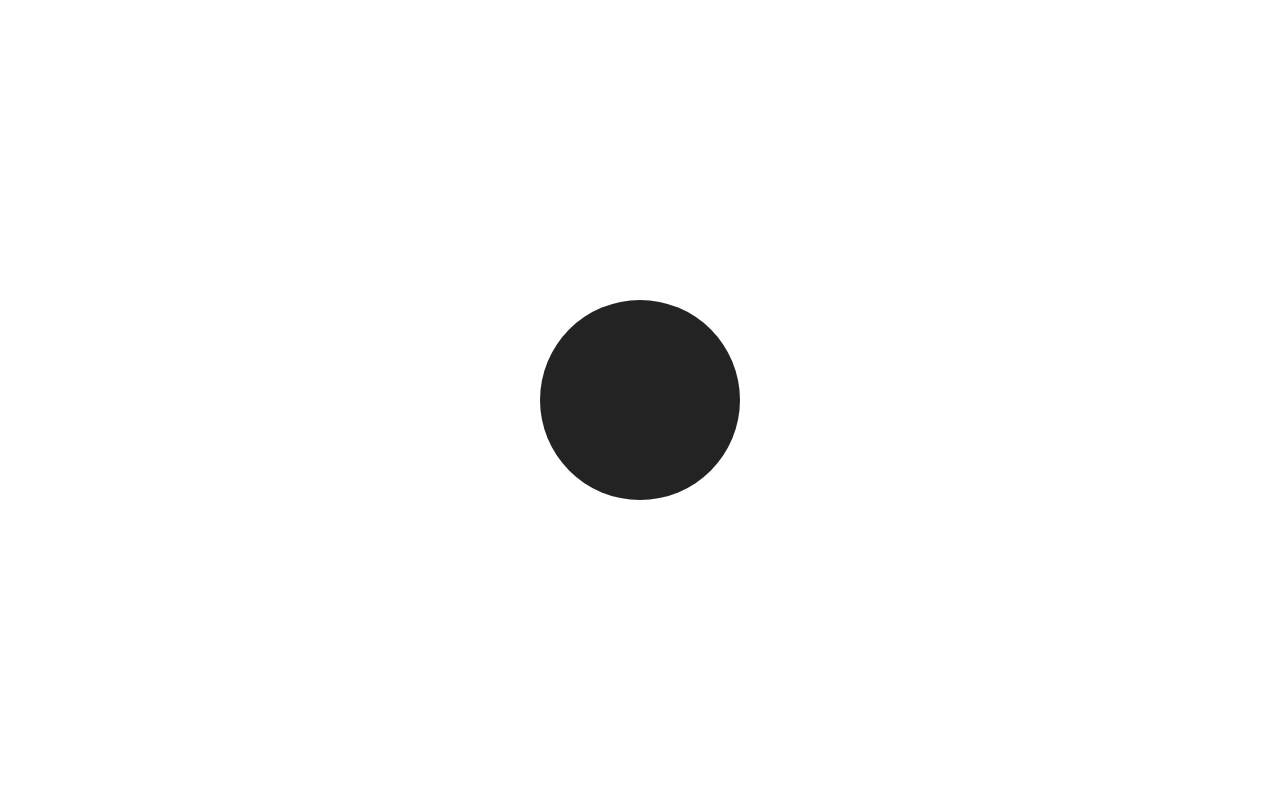
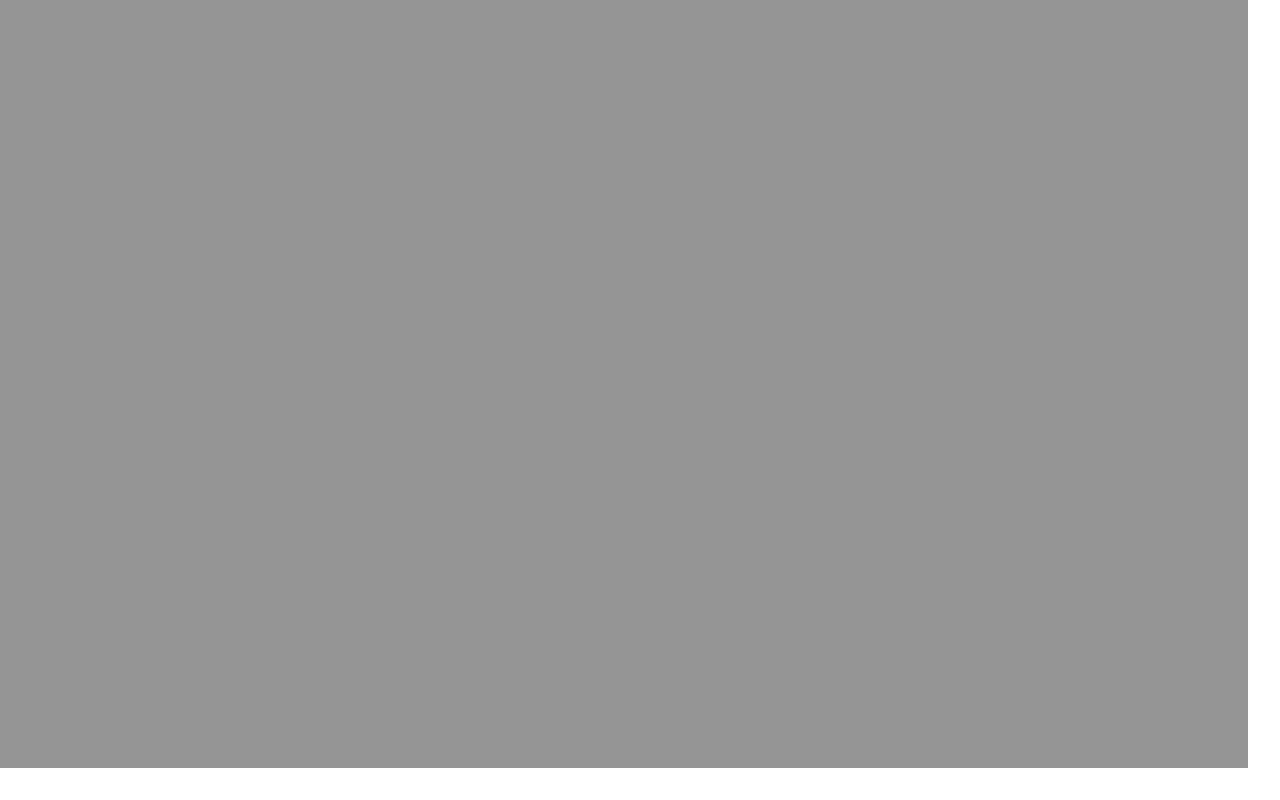
Before and after one commit to bostalowski/poc-game, a plain HTML site: page index.html in a window 1280 px wide. Drawn offline with Linux system fonts and the light colour scheme.

Commit message:
Add files via upload

```diff
--- /dev/null
+++ b/controller.js
@@ -0,0 +1,57 @@
+// Frank Poth 02/28/2018
+
+/* In this example, the controller only alerts the user whenever they press a key,
+but it also defines the ButtonInput class, which is used for tracking button states. */
+
+const Controller = function() {
+
+    this.down  = new Controller.ButtonInput();
+    this.left  = new Controller.ButtonInput();
+    this.right = new Controller.ButtonInput();
+    this.up    = new Controller.ButtonInput();
+
+    this.keyDownUp = function(event) {
+
+        var down = (event.type == "keydown") ? true : false;
+
+        switch(event.keyCode) {
+
+            case 37: this.left.getInput(down);  break;
+            case 38: this.up.getInput(down);    break;
+            case 39: this.right.getInput(down); break;
+            case 40: this.down.getInput(down);
+
+        }
+
+        alert("You pressed a key (" + event.keyCode + ")!");
+
+    };
+
+    this.handleKeyDownUp = (event) => { this.keyDownUp(event); };
+
+};
+
+Controller.prototype = {
+
+    constructor : Controller
+
+};
+
+Controller.ButtonInput = function() {
+
+    this.active = this.down = false;
+
+};
+
+Controller.ButtonInput.prototype = {
+
+    constructor : Controller.ButtonInput,
+
+    getInput : function(down) {
+
+        if (this.down != down) this.active = down;
+        this.down = down;
+
+    }
+
+};
--- /dev/null
+++ b/display.js
@@ -0,0 +1,42 @@
+// Frank Poth 02/28/2018
+
+/* This Display class contains the screen resize event handler and also handles
+drawing colors to the buffer and then to the display. */
+
+const Display = function(canvas) {
+
+    this.buffer  = document.createElement("canvas").getContext("2d"),
+        this.context = canvas.getContext("2d");
+
+    this.renderColor = function(color) {
+
+        this.buffer.fillStyle = color;
+        this.buffer.fillRect(0, 0, this.buffer.canvas.width, this.buffer.canvas.height);
+
+    };
+
+    this.render = function() { this.context.drawImage(this.buffer.canvas, 0, 0, this.buffer.canvas.width, this.buffer.canvas.height, 0, 0, this.context.canvas.width, this.context.canvas.height); };
+
+    this.resize = function(event) {
+
+        var height, width;
+
+        height = document.documentElement.clientHeight;
+        width  = document.documentElement.clientWidth;
+
+        this.context.canvas.height = height - 32;
+        this.context.canvas.width = width - 32;
+
+        this.render();
+
+    };
+
+    this.handleResize = (event) => { this.resize(event); };
+
+};
+
+Display.prototype = {
+
+    constructor : Display
+
+};
--- /dev/null
+++ b/engine.js
@@ -0,0 +1,84 @@
+// Frank Poth 02/28/2018
+
+/* This is a fixed time step game loop. It can be used for any game and will ensure
+that game state is updated at the same rate across different devices which is important
+for uniform gameplay. Imagine playing your favorite game on a new phone and suddenly
+it's running at a different speed. That would be a bad user experience, so we fix
+it with a fixed step game loop. In addition, you can do things like frame dropping
+and interpolation with a fixed step loop, which allow your game to play and look
+smooth on slower devices rather than freezing or lagging to the point of unplayability. */
+
+const Engine = function(time_step, update, render) {
+
+    this.accumulated_time        = 0;// Amount of time that's accumulated since the last update.
+    this.animation_frame_request = undefined,// reference to the AFR
+        this.time                    = undefined,// The most recent timestamp of loop execution.
+        this.time_step               = time_step,// 1000/30 = 30 frames per second
+
+        this.updated = false;// Whether or not the update function has been called since the last cycle.
+
+    this.update = update;// The update function
+    this.render = render;// The render function
+
+    this.run = function(time_stamp) {// This is one cycle of the game loop
+
+        this.accumulated_time += time_stamp - this.time;
+        this.time = time_stamp;
+
+        /* If the device is too slow, updates may take longer than our time step. If
+        this is the case, it could freeze the game and overload the cpu. To prevent this,
+        we catch a memory spiral early and never allow three full frames to pass without
+        an update. This is not ideal, but at least the user won't crash their cpu. */
+        if (this.accumulated_time >= this.time_step * 3) {
+
+            this.accumulated_time = this.time_step;
+
+        }
+
+        /* Since we can only update when the screen is ready to draw and requestAnimationFrame
+        calls the run function, we need to keep track of how much time has passed. We
+        store that accumulated time and test to see if enough has passed to justify
+        an update. Remember, we want to update every time we have accumulated one time step's
+        worth of time, and if multiple time steps have accumulated, we must update one
+        time for each of them to stay up to speed. */
+        while(this.accumulated_time >= this.time_step) {
+
+            this.accumulated_time -= this.time_step;
+
+            this.update(time_stamp);
+
+            this.updated = true;// If the game has updated, we need to draw it again.
+
+        }
+
+        /* This allows us to only draw when the game has updated. */
+        if (this.updated) {
+
+            this.updated = false;
+            this.render(time_stamp);
+
+        }
+
+        this.animation_frame_request = window.requestAnimationFrame(this.handleRun);
+
+    };
+
+    this.handleRun = (time_step) => { this.run(time_step); };
+
+};
+
+Engine.prototype = {
+
+    constructor:Engine,
+
+    start:function() {
+
+        this.accumulated_time = this.time_step;
+        this.time = window.performance.now();
+        this.animation_frame_request = window.requestAnimationFrame(this.handleRun);
+
+    },
+
+    stop:function() { window.cancelAnimationFrame(this.animation_frame_request); }
+
+};
--- /dev/null
+++ b/game.js
@@ -0,0 +1,42 @@
+// Frank Poth 02/28/2018
+
+/* To keep this example from looking too boring, I made the game logic gradually
+change some color values which then get drawn to the display canvas in the loop. */
+
+const Game = function() {
+
+    this.color  = "rgb(0,0,0)";
+    this.colors = [0, 0, 0];
+    this.shifts = [1, 1, 1];
+
+    this.update = function() {
+
+        for (let index = 0; index < 3; index ++) {
+
+            let color = this.colors[index];
+            let shift = this.shifts[index];
+
+            if (color + shift > 255 || color + shift < 0) {
+
+                shift = (shift < 0) ? Math.floor(Math.random() * 2) + 1 : Math.floor(Math.random() * -2) - 1;
+
+            }
+
+            color += shift;
+
+            this.colors[index] = color;
+            this.shifts[index] = shift;
+
+        }
+
+        this.color = "rgb(" + this.colors[0] + "," + this.colors[1] + "," + this.colors[2] + ")";
+
+    };
+
+};
+
+Game.prototype = {
+
+    constructor : Game
+
+};
--- a/index.html
+++ b/index.html
@@ -2,6 +2,10 @@
 <html>
 <head>
     <title></title>
+    <script type="text/javascript" src="controller.js"></script>
+    <script type="text/javascript" src="game.js"></script>
+    <script type="text/javascript" src="engine.js"></script>
+    <script type="text/javascript" src="display.js"></script>
     <script type="text/javascript" src="main.js"></script>
     <style type="text/css">
         html, body {
@@ -15,6 +19,6 @@
     </style>
 </head>
 <body>
-<canvas id="canvas"></canvas>
+<canvas></canvas>
 </body>
 </html>
--- a/main.js
+++ b/main.js
@@ -1,44 +1,64 @@
-window.onload = function() {
-  const canvas = document.getElementById("canvas")
-  const context = canvas.getContext("2d")
-  const width = canvas.width = window.innerWidth
-  const height = canvas.height = window.innerHeight
+// Frank Poth 02/28/2018
 
-  let centerY = height * .5,
-    centerX = width * .5,
-    baseAlpha = 0.5,
-    offset = 0.5,
-    speed = 0.1,
-    angle = 0;
+/* This is the basic setup or "skeleton" of my program. It has three main parts:
+the controller, display, and game logic. It also has an engine which combines the
+three logical parts which are otherwise completely separate. One of the most important
+aspects of programming is organization. Without an organized foundation, your code
+will quickly become unruly and difficult to maintain. Separating code into logical
+groups is also a principle of object oriented programming, which lends itself to
+comprehensible, maintainable code as well as modularity. */
 
-  const redraw = (timestamp) => {
-    console.log('redraw', timestamp)
-    drawPending = false
-    // Do drawing ...
+/* Since I am loading my scripts dynamically from the rabbit-trap.html, I am wrapping
+my main JavaScript file in a load listener. This ensures that this code will not
+execute until the document has finished loading and I have access to all of my classes. */
+window.addEventListener("load", function(event) {
 
-    let alpha = baseAlpha + Math.sin(angle) * offset
+  "use strict";
 
-    context.fillStyle = "rgba(0, 0, 0, " + alpha + ")"
+  ///////////////////
+  //// FUNCTIONS ////
+  ///////////////////
 
-    context.clearRect(0, 0, width, height)
-    context.beginPath()
-    context.arc(centerX, centerY, 100, 0, Math.PI * 2, false)
-    context.fill()
+  var render = function() {
 
-    angle += speed
+    display.renderColor(game.color);
+    display.render();
 
-    // context.clearRect(0, 0, width, height);
+  };
 
-    requestAnimationFrame(requestRedraw)
-  }
+  var update = function() {
 
-  let drawPending = false
-  const requestRedraw = () => {
-    if (!drawPending) {
-      drawPending = true
-      requestAnimationFrame(redraw)
-    }
-  }
+    game.update();
 
-  requestRedraw()
-}
+  };
+
+  /////////////////
+  //// OBJECTS ////
+  /////////////////
+
+  /* Usually I just write my logical sections into object literals, but the temptation
+  to reference one inside of another is too great, and leads to sloppy coding.
+  In an effort to attain cleaner code, I have written classes for each section
+  and instantiate them here. */
+
+  /* The controller handles user input. */
+  var controller = new Controller();
+  /* The display handles window resizing, as well as the on screen canvas. */
+  var display    = new Display(document.querySelector("canvas"));
+  /* The game will eventually hold our game logic. */
+  var game       = new Game();
+  /* The engine is where the above three sections can interact. */
+  var engine     = new Engine(1000/30, render, update);
+
+  ////////////////////
+  //// INITIALIZE ////
+  ////////////////////
+
+  window.addEventListener("resize",  display.handleResize);
+  window.addEventListener("keydown", controller.handleKeyDownUp);
+  window.addEventListener("keyup",   controller.handleKeyDownUp);
+
+  display.resize();
+  engine.start();
+
+});
```
